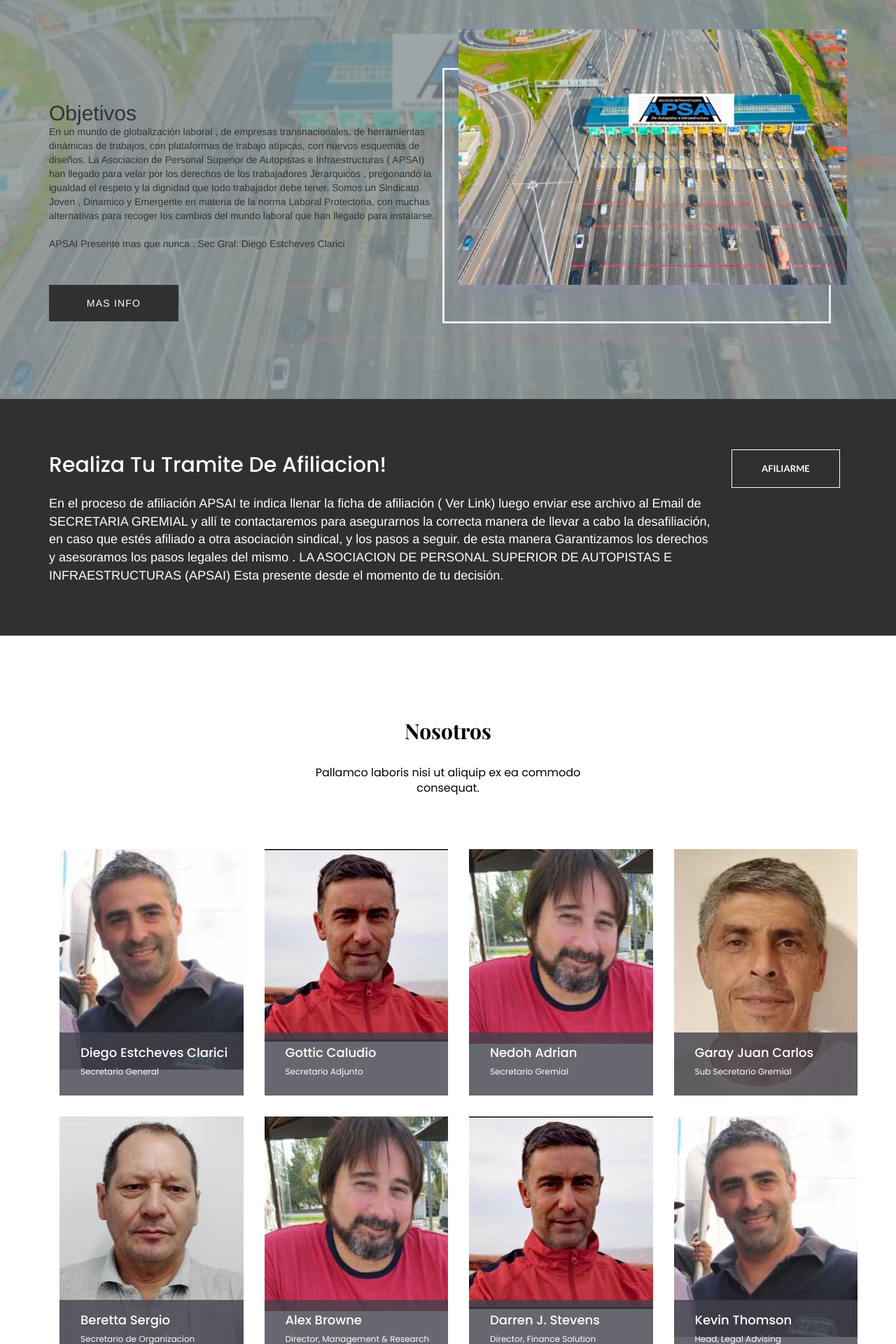
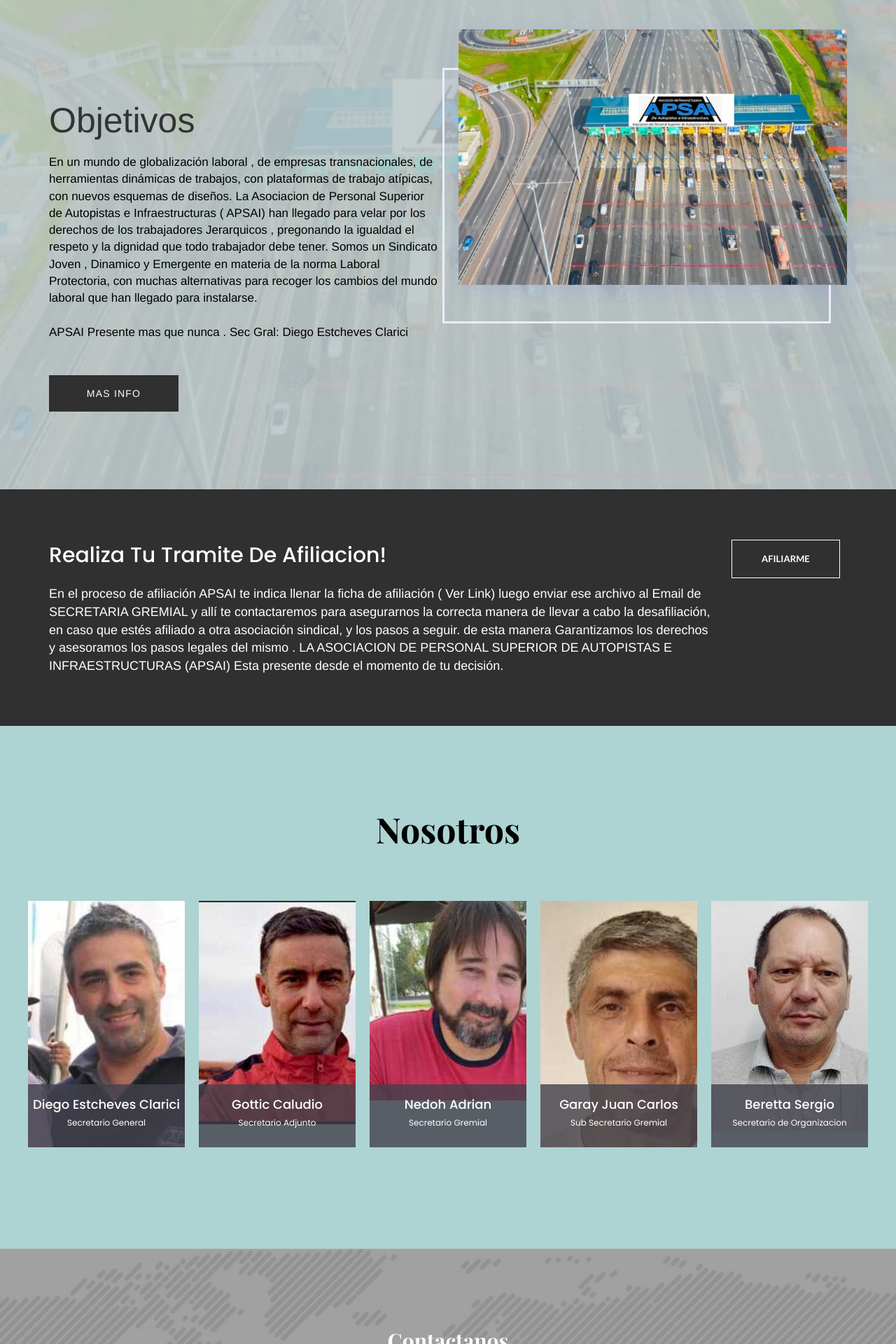
Before and after one commit to Alejandro1208/APSAI, a PHP site: page / in a window 1280 px wide. Shown: the part 1680-3600 px from the top of the page at 70% size. Run offline with PHP 8.4, Linux system fonts and the light colour scheme; some libraries are stand-ins or nearby versions; some web fonts are replaced.

Commit message:
Ajustes Index

```diff
--- a/assets/css/style.css
+++ b/assets/css/style.css
@@ -11,7 +11,43 @@
 font-family: 'Lato', sans-serif;
 
 ==================================== */
-
+.col-xs-5ths,
+.col-sm-5ths,
+.col-md-5ths,
+.col-lg-5ths {
+  position: relative;
+  min-height: 1px;
+  padding-right: 10px;
+  padding-left: 10px;
+}
+.col-xs-5ths {
+	width: 20%;
+	float: left;
+  }
+  @media (min-width: 768px) {
+	.col-sm-5ths {
+	  width: 20%;
+	  float: left;
+	  }
+	}
+  @media (min-width: 992px) {
+	.col-md-5ths {
+	  width: 20%;
+	  float: left;
+	  }
+	}
+  @media (min-width: 1200px) {
+	.col-lg-5ths {
+	  width: 20%;
+	  float: left;
+	  }
+  }
+
+
+.nosotros-img{
+	display: block;
+	text-align: center;
+}
 
 /*=========== TABLE OF CONTENTS ===========
 1.  General css (Reset code)
@@ -718,7 +754,7 @@
 .statistics:before{
 	position:absolute;
 	content:'';
-	background: rgba(134, 146, 147, 0.8);
+	background: rgb(188 200 201 / 88%);
 	height:100%;
 	width:100%;
 	top:0;
@@ -943,7 +979,7 @@
 	background: url(../../assets/images/APSAI/sec-general1.jpeg) no-repeat;
 }
 .team-box-bg-2{
-	background: url(../../assets/images/APSAI/sec-adjunto1.jpeg) no-repeat;
+	background: url(../../assets/images/APSAI/sec-adjunto11.jpeg) no-repeat;
 }
 .team-box-bg-3{
 	background: url(../../assets/images/APSAI/sec-gremial1.jpeg) no-repeat;
@@ -962,7 +998,7 @@
 	bottom: 0;
     left: 0;
     width: 100%;
-	padding: 19px 0 0px 30px;
+	padding: 19px 0 0px 0px;
 	background: rgba(66, 66, 75, 0.8);
 	height: 90px;
 	-webkit-transition: .7s;
--- a/index.html
+++ b/index.html
@@ -238,7 +238,7 @@
 							</div>
 								<div class="row">
 									<p>
-										Un dia 29 de junior de 2014 se constituye oficialmente la ASOCIACION DEL PERSONAL SUPERIOR DE AUTOPISTAS E INFRAESTRUCTURA ( A.P.S.A.I ) Como entidad sindical que agrupara a el personal en relacion de dependencia de la categoria superior, jerarquicos y profesionales , analistas, coordinadores, supervisores, jefes, gerentes y directores que se desarrollen en la actividades viales .Tendran como zona de actuacion todo el territorio de la Republica Argentina , siendo esta Asociacion Gremial de caracter permanenete , para la defensa de los intereses legales , gremiales y sociales de los trabajadores representador de acuerdo a la dispocicion legal .  ( fondo imagen en sello de agua del peaje)
+										Un dia 29 de junior de 2014 se constituye oficialmente la ASOCIACION DEL PERSONAL SUPERIOR DE AUTOPISTAS E INFRAESTRUCTURA ( A.P.S.A.I ) Como entidad sindical que agrupara a el personal en relacion de dependencia de la categoria superior, jerarquicos y profesionales , analistas, coordinadores, supervisores, jefes, gerentes y directores que se desarrollen en la actividades viales .Tendran como zona de actuacion todo el territorio de la Republica Argentina , siendo esta Asociacion Gremial de caracter permanenete , para la defensa de los intereses legales , gremiales y sociales de los trabajadores representador de acuerdo a la dispocicion legal.
 									</p>
 								</div>
 							</div><!--/.section-header-->
@@ -263,8 +263,8 @@
 										<div class="col-sm-6">
 											<div class="single-about-us">
 												<div class="about-us-txt">
-													<h2>Objetivos</h2>
-													<p>
+													<h2 style="font-size: 50px; padding-bottom: 20px;">Objetivos</h2>
+													<p style="font-size: 17px; color: black;">
 														En un mundo  de  globalización laboral , de  empresas transnacionales, de herramientas dinámicas de trabajos,  con plataformas  de trabajo atípicas, con  nuevos esquemas de diseños.
 														La Asociacion de Personal  Superior de Autopistas e Infraestructuras ( APSAI) han llegado para velar por los derechos de los trabajadores Jerarquicos , pregonando la igualdad el respeto y la dignidad que todo trabajador debe tener. Somos un Sindicato Joven , Dinamico y Emergente  en materia de la norma Laboral Protectoria, con muchas alternativas para recoger los cambios del mundo laboral que han llegado para instalarse. <br><br>
 														APSAI Presente mas que nunca .
@@ -325,20 +325,17 @@
 
 
 		<!--team start -->
-		<section id="nosotros" class="team  team-main">
-					<div class="container">
+		<section id="nosotros" class="team  team-main" style="background-color: rgba(93, 167, 167, 0.499);">
+					<div class="container-fluid">
 						<div class="team-details">
 							<div class="project-header team-header team-head text-center">
-								<h2>Nosotros</h2>
-								<p>
-									Pallamco laboris nisi ut aliquip ex ea commodo consequat.
-								</p>
+								<h2 style="font-size: 50px;">Nosotros</h2>
 							</div><!--/.project-header-->
 							<div class="team-card">
-								<div class="container" style="margin-bottom: 25px">
-									<div class="row">
+								<div class="container-fluid" style="margin-bottom: 25px">
+									<div class="nosotros-img">
 										<div>
-											<div class="col-sm-3 col-xs-12 ressss">
+											<div class="col-md-5ths col-lg-5ths col-sm-4 col-xs-12 ressss">
 												<div class="single-team-box single-team-card team-box-bg-1">
 													<div class="team-box-inner">
 														<h3>Diego Estcheves Clarici</h3>
@@ -347,7 +344,7 @@
 
 												</div><!--/.single-team-box-->
 											</div><!--.col-->
-											<div class="col-sm-3 col-xs-12 ressss">
+											<div class="col-md-5ths col-lg-5ths col-sm-4 col-xs-12 ressss">
 												<div class="single-team-box single-team-card team-box-bg-2">
 													<div class="team-box-inner">
 														<h3>Gottic caludio</h3>
@@ -357,7 +354,7 @@
 													</div><!--/.team-box-inner-->
 												</div><!--/.single-team-box-->
 											</div><!--.col-->
-											<div class="col-sm-3 col-xs-12 ressss">
+											<div class="col-md-5ths col-lg-5ths col-sm-4 col-xs-12 ressss">
 												<div class="single-team-box single-team-card team-box-bg-3">
 													<div class="team-box-inner">
 														<h3>Nedoh Adrian</h3>
@@ -367,7 +364,7 @@
 													</div><!--/.team-box-inner-->
 												</div><!--/.single-team-box-->
 											</div><!--.col-->
-											<div class="col-sm-3 col-xs-12 ressss">
+											<div class="col-md-5ths col-lg-5ths col-sm-4 col-xs-12 ressss">
 												<div class="single-team-box single-team-card team-box-bg-4">
 													<div class="team-box-inner">
 														<h3> Garay Juan Carlos</h3>
@@ -377,55 +374,16 @@
 													</div><!--/.team-box-inner-->
 												</div><!--/.single-team-box-->
 											</div><!--.col-->
-										</div><!--/.team-carousel-->
-									</div><!--/.row-->
-								</div><!--/.container-->
-							</div><!--/.team-card-->
-							<div class="team-card team-mrt-70">
-								<div class="container">
-									<div class="row">
 											<div class="">
-											<div class="col-sm-3 col-xs-12 ressss">
+												<div class="col-md-5ths col-lg-5ths col-sm-4 col-xs-12 ressss">
 													<div class="single-team-box single-team-card team-box-bg-5">
 														<div class="team-box-inner">
 															<h3>Beretta Sergio</h3>
 															<p class="team-meta">Secretario de Organizacion</p>
-
-													</div><!--/.team-box-inner-->
-
-												</div><!--/.single-team-box-->
-											</div><!--.col-->
-											<div class="col-sm-3 col-xs-12 ressss">
-												<div class="single-team-box single-team-card team-box-bg-3">
-													<div class="team-box-inner">
-														<h3>alex browne</h3>
-														<p class="team-meta">
-															Director, Management & Research
-														</p>
 														</div><!--/.team-box-inner-->
 													</div><!--/.single-team-box-->
 												</div><!--.col-->
-											<div class="col-sm-3 col-xs-12 ressss">
-												<div class="single-team-box single-team-card team-box-bg-2">
-													<div class="team-box-inner">
-														<h3>darren j. stevens</h3>
-														<p class="team-meta">
-															Director, Finance Solution
-														</p>
-													</div><!--/.team-box-inner-->
-												</div><!--/.single-team-box-->
-											</div><!--.col-->
-											<div class="col-sm-3 col-xs-12 ressss">
-												<div class="single-team-box single-team-card team-box-bg-1">
-													<div class="team-box-inner">
-														<h3>kevin thomson</h3>
-														<p class="team-meta">
-															Head, Legal Advising
-														</p>
-
-													</div><!--/.team-box-inner-->
-												</div><!--/.single-team-box-->
-											</div><!--.col-->
+											</div><!--/.team-carousel-->
 										</div><!--/.team-carousel-->
 									</div><!--/.row-->
 								</div><!--/.container-->
```
Also changed, not shown: assets/images/APSAI/sec-adjunto1.jpeg (deleted), assets/images/APSAI/sec-adjunto11.jpeg (added), assets/images/APSAI/sec-general1.jpeg, assets/images/APSAI/sec-gremial1.jpeg, assets/images/APSAI/sec-organizacion.jpeg, assets/images/APSAI/sub-sec-gremial1.jpeg, 1 other file. Lines whose indentation alone changed are shown as unchanged.
